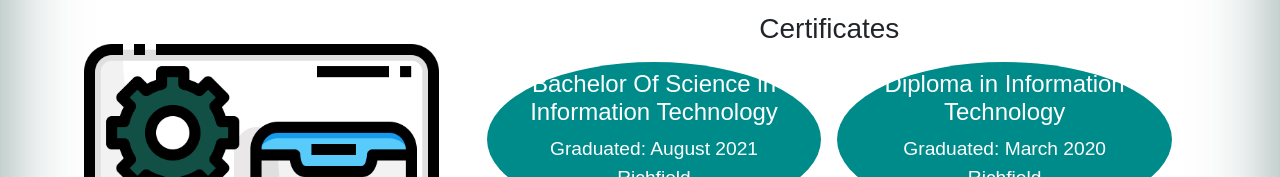
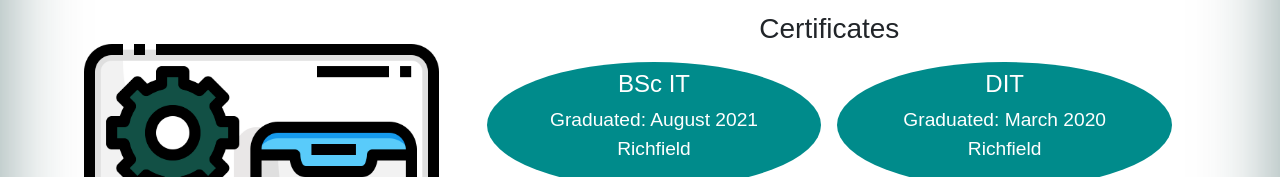
Before and after one commit to Arnold-A-Mubaiwa/portf_sov, a React (Create React App) app in the folder portfolio/: page / in a window 1280 px wide. Shown: the part 724-901 px from the top of the page. Built offline with nearby package versions, Linux system fonts and the light colour scheme.

Commit message:
v1.0 and  updates

```diff
--- a/portfolio/src/pages/Home.js
+++ b/portfolio/src/pages/Home.js
@@ -60,7 +60,7 @@
                 <h3 className="">Certificates</h3>
                 <div className="row">
                   <div className="col-sm cert m-2 p-2">
-                    <h4>Bachelor Of Science in Information Technology</h4>
+                    <h4>BSc IT</h4>
                     <p>
                       Graduated: August 2021
                       <br />
@@ -68,7 +68,7 @@
                     </p>
                   </div>
                   <div className="col-sm m-2 cert p-2 ">
-                    <h4>Diploma in Information Technology</h4>
+                    <h4>DIT</h4>
                     <p>
                       Graduated: March 2020
                       <br />
```
